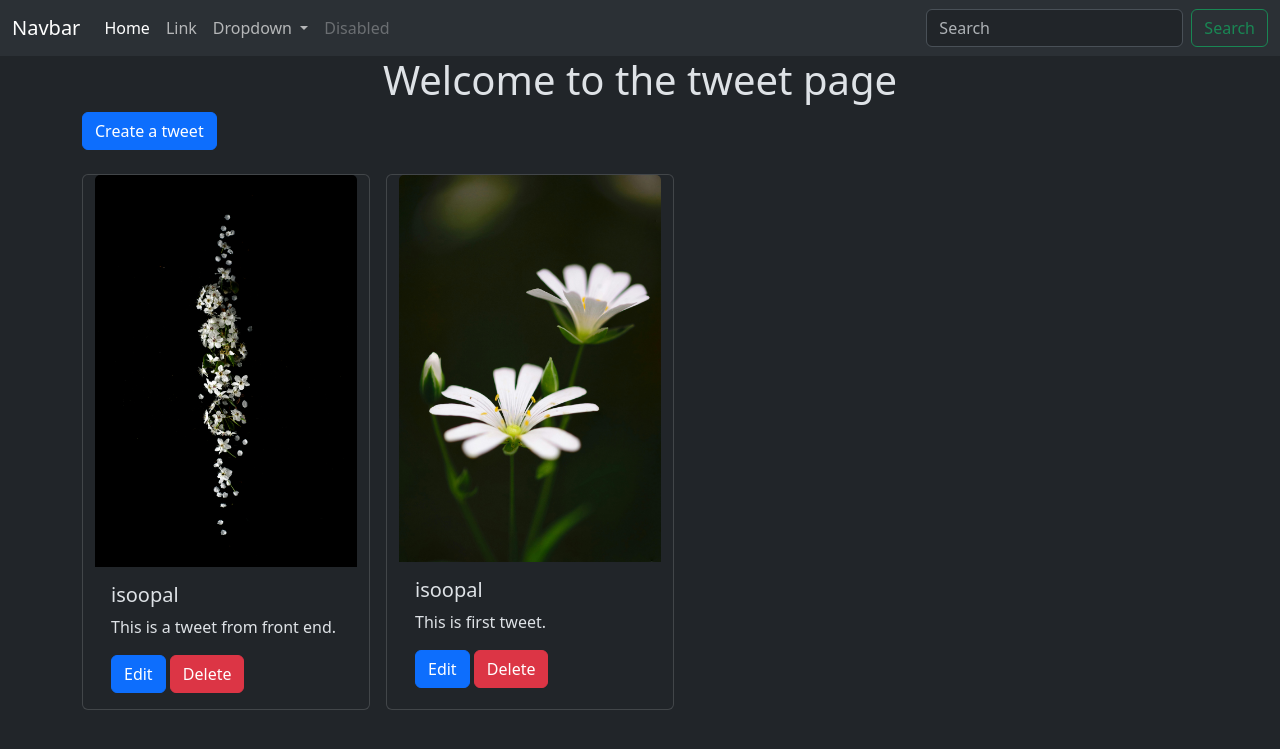
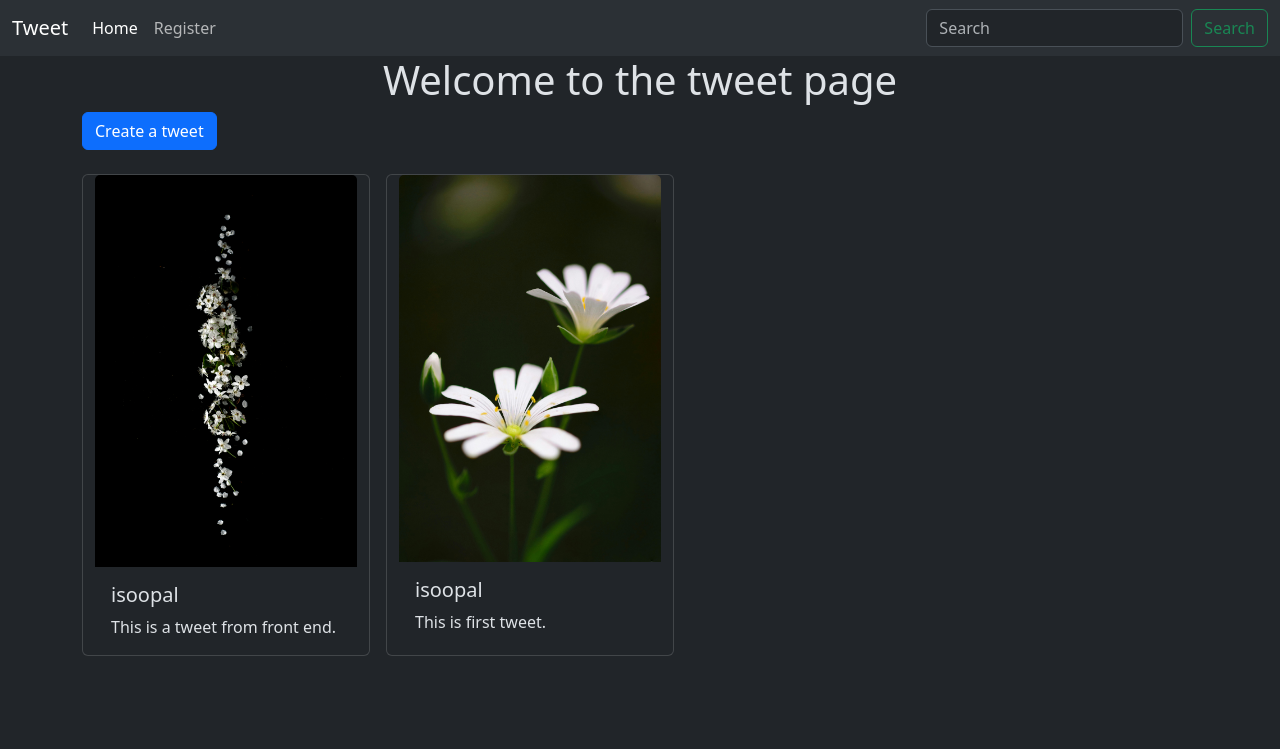
Before and after one commit to Isoo-Pal/tweetWebsite, a Django app: page / in a window 1280 px wide. Shown: the top 749 px of the page. Run offline with Django 4.2, Linux system fonts and the light colour scheme; data comes from the database, SQL or seed files in the repository; both versions use the stored data as it was after the commit.

Commit message:
Register, Login and Log Out

```diff
--- a/tweets/myapp/templates/tweet_list.html
+++ b/tweets/myapp/templates/tweet_list.html
@@ -16,8 +16,10 @@ Home page
         <div class="card-body">
             <h5 class="card-title">{{tweet.user.username}}</h5>
             <p class="card-text">{{tweet.text}}</p>
-            <a href="{% url 'tweet_edit' tweet_id%}" class="btn btn-primary ">Edit</a>
-            <a href="{% url 'tweet_delete'%}" class="btn btn-danger">Delete</a>
+            {% if tweet.user == user %}
+            <a href="{% url 'tweet_edit' tweet.id%}" class="btn btn-primary ">Edit</a>
+            <a href="{% url 'tweet_delete' tweet.id%}" class="btn btn-danger">Delete</a>
+            {% endif %}
         </div>
         </div>
     {% endfor %}
--- a/tweets/myapp/urls.py
+++ b/tweets/myapp/urls.py
@@ -5,6 +5,7 @@ urlpatterns = [
     path('', views.tweet_list, name = "tweet_list"),
     path('create/', views.tweet_create, name = "tweet_create"),
     path('edit/<int:tweet_id>', views.tweet_edit, name = "tweet_edit"),
-    path('delete/', views.tweet_delete, name = "tweet_delete"),
+    path('delete/<int:tweet_id>', views.tweet_delete, name = "tweet_delete"),
+    path('register/', views.register, name = "register"),
 
 ]
--- a/tweets/myapp/views.py
+++ b/tweets/myapp/views.py
@@ -1,7 +1,9 @@
 from django.shortcuts import render,redirect
 from .models import Tweet
-from .forms import TweetForm
+from .forms import TweetForm, UserRegistrationForm
 from django.shortcuts import get_object_or_404
+from django.contrib.auth.decorators import login_required
+from django.contrib.auth        import login
 # Create your views here.
 
 def index(request):
@@ -11,6 +13,7 @@ def tweet_list(request):
     tweets = Tweet.objects.all().order_by('-created_at')
     return render(request, 'tweet_list.html', {'tweets':tweets})
 
+@login_required
 def tweet_create(request):
     if  request.method == 'POST':
         form = TweetForm(request.POST, request.FILES)
@@ -23,9 +26,10 @@ def tweet_create(request):
         form = TweetForm()
         return render(request, 'tweet_form.html', {'form':form})
 
-def tweet_edit(request,tweet_id):
+@login_required
+def tweet_edit(request, tweet_id):
     # print("tweet id",tweet.id)
-    tweet = get_object_or_404(Tweet, id=tweet_id, user=request.user)
+    tweet = get_object_or_404(Tweet,pk=tweet_id, user=request.user)
     if request.method == 'POST':
         form = TweetForm(request.POST, request.FILES, instance=tweet)
         if form.is_valid:
@@ -37,10 +41,24 @@ def tweet_edit(request,tweet_id):
         form = TweetForm(instance=tweet)
     return render(request, 'tweet_form.html', {'form':form})
 
-
-def tweet_delete(request):
-    tweet = get_object_or_404(Tweet, user = request.user)
+@login_required
+def tweet_delete(request,tweet_id):
+    tweet = get_object_or_404(Tweet,pk=tweet_id, user = request.user)
     if request.method == 'POST':
         tweet.delete()
         return redirect('tweet_list')
     return render(request, 'tweet_confirm_delete.html', {'tweet':tweet})
+
+
+def register(request):
+    if request.method == "POST":
+        form = UserRegistrationForm(request.POST)
+        if form.is_valid():
+            user = form.save(commit = False)
+            user.set_password(form.cleaned_data['password1'])
+            user.save()
+            login(request, user)
+            return redirect('tweet_list')
+    else:
+        form = UserRegistrationForm()
+    return render(request, 'registration/register.html', {'form':form})
--- a/tweets/templates/layout.html
+++ b/tweets/templates/layout.html
@@ -15,7 +15,7 @@
 <body>
     <nav class="navbar navbar-expand-lg bg-body-tertiary">
   <div class="container-fluid">
-    <a class="navbar-brand" href="#">Navbar</a>
+    <a class="navbar-brand" href="{% url 'tweet_list' %}">Tweet</a>
     <button class="navbar-toggler" type="button" data-bs-toggle="collapse" data-bs-target="#navbarSupportedContent" aria-controls="navbarSupportedContent" aria-expanded="false" aria-label="Toggle navigation">
       <span class="navbar-toggler-icon"></span>
     </button>
@@ -25,22 +25,9 @@
           <a class="nav-link active" aria-current="page" href="#">Home</a>
         </li>
         <li class="nav-item">
-          <a class="nav-link" href="#">Link</a>
+          <a class="nav-link" href="{% url 'register' %}">Register</a>
         </li>
-        <li class="nav-item dropdown">
-          <a class="nav-link dropdown-toggle" href="#" role="button" data-bs-toggle="dropdown" aria-expanded="false">
-            Dropdown
-          </a>
-          <ul class="dropdown-menu">
-            <li><a class="dropdown-item" href="#">Action</a></li>
-            <li><a class="dropdown-item" href="#">Another action</a></li>
-            <li><hr class="dropdown-divider"></li>
-            <li><a class="dropdown-item" href="#">Something else here</a></li>
-          </ul>
-        </li>
-        <li class="nav-item">
-          <a class="nav-link disabled" aria-disabled="true">Disabled</a>
-        </li>
+
       </ul>
       <form class="d-flex" role="search">
         <input class="form-control me-2" type="search" placeholder="Search" aria-label="Search"/>
--- a/tweets/tweets/settings.py
+++ b/tweets/tweets/settings.py
@@ -129,3 +129,8 @@ MEDIA_ROOT = os.path.join(BASE_DIR, 'media')
 
 STATIC_URL = 'static/'
 STATICFILES_DIRS = [os.path.join(BASE_DIR, 'static')]
+
+LOGIN_URL = '/accounts/login'
+
+LOGIN_REDIRECT_URL = '/tweet/'
+LOGOUT_REDIRECT_URL = '/tweet/'
--- a/tweets/tweets/urls.py
+++ b/tweets/tweets/urls.py
@@ -18,8 +18,10 @@ from django.contrib import admin
 from django.urls import path,include
 from django.conf import settings
 from django.conf.urls.static import static
+from django.contrib.auth.urls import views as auth_views
 
 urlpatterns = [
     path('admin/', admin.site.urls),
     path('', include('myapp.urls')),
+    path('accounts/', include('django.contrib.auth.urls')),
 ]+ static(settings.MEDIA_URL, document_root = settings.MEDIA_ROOT)
```
Also changed, not shown: tweets/myapp/forms.py (+9 -0 lines), tweets/myapp/templates/tweet_confirm_delete.html (+6 -1 lines), tweets/templates/registration/logged_out.html (added, +8 -0 lines), tweets/templates/registration/login.html (added, +13 -0 lines), tweets/templates/registration/register.html (added, +13 -0 lines), tweets/db.sqlite3, tweets/media/photos/pexels-evie-shaffer-1259279-2395252_XipDhB7.jpg (added), tweets/media/photos/pexels-evie-shaffer-1259279-2395252_iLH7n4V.jpg (added), tweets/media/photos/pexels-gochrisgoxyz-1477166.jpg (added), tweets/media/photos/pexels-philippedonn-1133957_qSdpXCg.jpg (added), tweets/media/photos/pexels-pixabay-532168_hc4A8Zs.jpg (added), tweets/media/photos/pexels-rahulp9800-2038556_sTV94pL.jpg (added), tweets/media/photos/pexels-willsantos-2026960.jpg (added).
